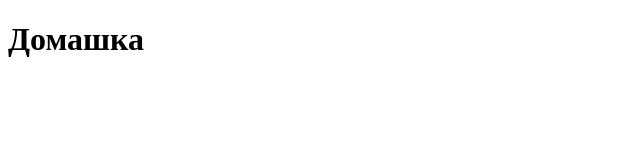
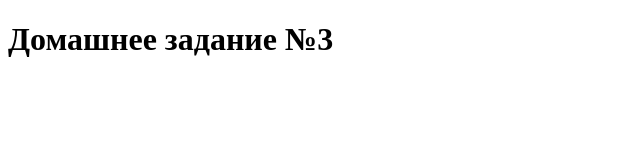
Before and after one commit to leeloo17/homeworks, a plain HTML site: page lesson3/src/index.html in a window 1280 px wide. Shown: the whole page, without its empty margins (0-640 px from the left). Drawn offline with Linux system fonts and the light colour scheme.

Commit message:
Изменила текст

```diff
--- a/lesson3/src/index.html
+++ b/lesson3/src/index.html
@@ -4,9 +4,9 @@
     <meta charset="UTF-8">
     <meta name="viewport" content="width=device-width, initial-scale=1.0">
     <meta http-equiv="X-UA-Compatible" content="ie=edge">
-    <title>Домашка номер 3</title>
+    <title>Домашка</title>
 </head>
 <body>
-  <h1>Домашка</h1>
+  <h1>Домашнее задание №3</h1>
 </body>
 </html>
```
